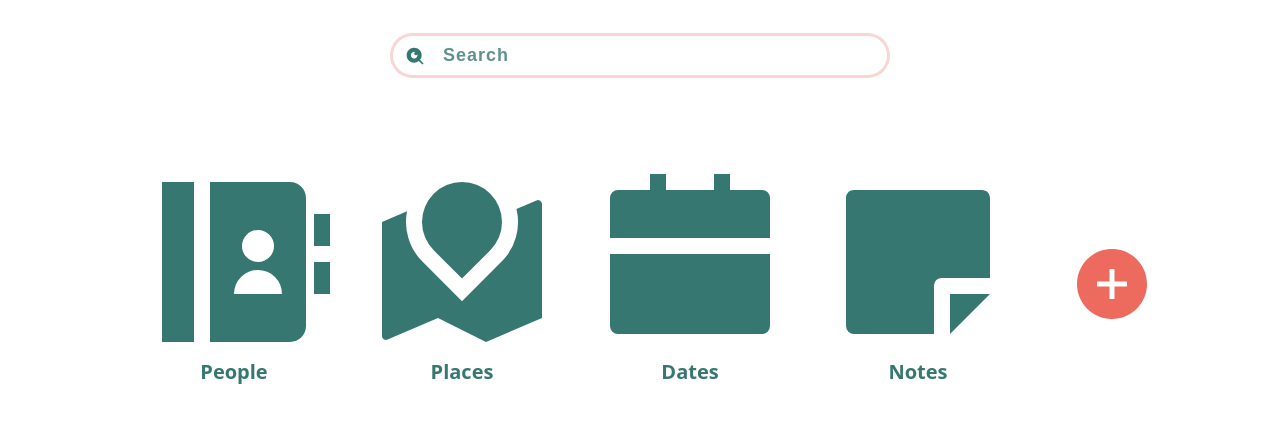
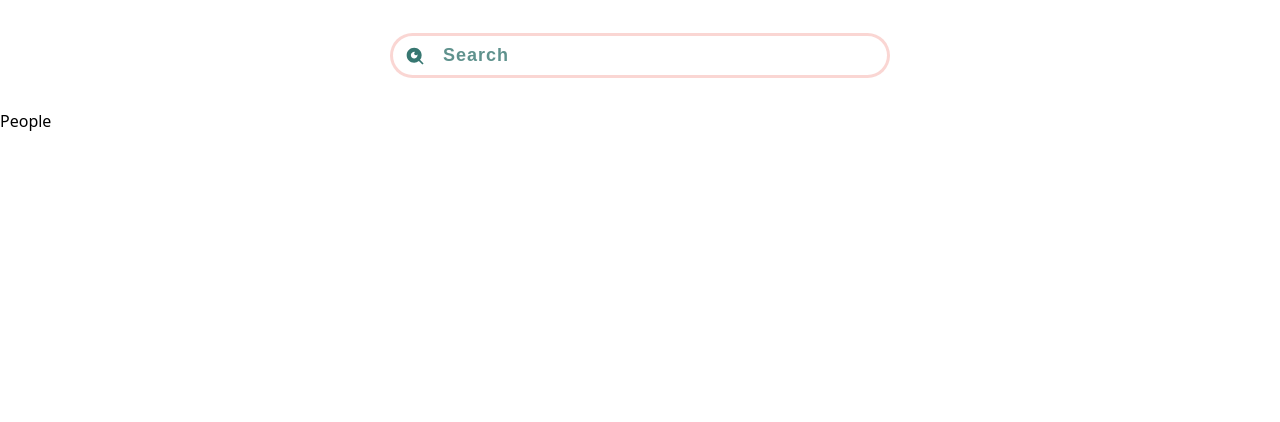
Before and after one commit to aymiller200/bandproject, a React (Create React App) app: page /people in a window 1280 px wide. Shown: the top 422 px of the page. Built offline with nearby package versions, Linux system fonts and the light colour scheme.

Commit message:
Routing set up with browser router and link

```diff
--- a/package.json
+++ b/package.json
@@ -13,6 +13,7 @@
     "react": "^18.2.0",
     "react-dom": "^18.2.0",
     "react-icons": "^4.6.0",
+    "react-router-dom": "^6.4.2",
     "react-scripts": "5.0.1",
     "typescript": "^4.8.4",
     "web-vitals": "^2.1.4"
--- a/src/App.tsx
+++ b/src/App.tsx
@@ -1,15 +1,14 @@
 import './App.css';
-import SearchBar from './components/Header/SearchBar';
+
 import Home from './pages/Home/Home';
 
 function App() {
   return (
- <>
+
     <div className="App">
-      <SearchBar />
+
       <Home />
     </div>
- </>
 
   );
 }
--- a/src/index.css
+++ b/src/index.css
@@ -28,6 +28,7 @@ li{
 
 a{
   text-decoration: none;
+
 }
 
 ::placeholder{
--- a/src/index.tsx
+++ b/src/index.tsx
@@ -2,11 +2,27 @@ import React from 'react';
 import './index.css';
 import App from './App';
 import ReactDOM from 'react-dom';
+import { BrowserRouter, Routes, Route} from 'react-router-dom';
+import SearchBar from './components/Header/SearchBar';
+import People from './pages/People/People';
+import Places from './pages/Places/Places';
+import Dates from './pages/Dates/Dates'
+import Notes from './pages/Notes/Notes'
 
 
 ReactDOM.render(
   <React.StrictMode>
-    <App />
+     <SearchBar />
+    <BrowserRouter>
+      <Routes>
+        <Route path="/" element={<App />}/>
+        <Route path="/people" element={<People/>}/>
+        <Route path="/places" element={<Places/>}/>
+        <Route path="/dates" element={<Dates />}/>
+        <Route path="/notes" element={<Notes />}/>
+      </Routes>
+    </BrowserRouter>
+
   </React.StrictMode>,
   document.getElementById('root')
 );
--- /dev/null
+++ b/src/pages/Dates/Dates.tsx
@@ -0,0 +1,9 @@
+const Dates = () => {
+  return(
+    <div>
+      Dates
+    </div>
+  )
+}
+
+export default Dates
--- a/src/pages/Home/Home.css
+++ b/src/pages/Home/Home.css
@@ -28,8 +28,9 @@
   border-radius: 20px;
   justify-content: center;
   font-size: 15rem;
-  color: var(--clr--primary);
+
 }
+
 
 .category--item:hover{
   cursor: pointer;
@@ -44,7 +45,6 @@
  }
 
  .add-category--button{
-
   font-size: 5rem;
   grid-area: b;
   display: flex;
--- a/src/pages/Home/Home.tsx
+++ b/src/pages/Home/Home.tsx
@@ -1,30 +1,38 @@
 import "./Home.css"
-import { useEffect, useState } from "react"
+import {Link} from "react-router-dom"
 import { RiContactsBookFill, RiRoadMapFill, RiCalendarFill, RiStickyNoteFill } from 'react-icons/ri'
 import {AiFillPlusCircle} from 'react-icons/ai'
 
 const Home = () => {
-
+const style={color: "var(--clr--primary)"}
 
   return (
     <div className='home--container'>
 
       <ul className='home--category-list'>
-        <li className='category--item category--people'>
+       <li className='category--item category--people'>
+        <Link to="/people" style={style}>
           <RiContactsBookFill />
           <h5>People</h5>
+        </Link>
         </li>
         <li className='category--item category--places'>
+          <Link to="/places" style={style}>
           <RiRoadMapFill />
           <h5>Places</h5>
+          </Link>
         </li>
         <li className='category--item category--calendar'>
+          <Link to="/dates" style={style}>
           <RiCalendarFill />
           <h5>Dates</h5>
+          </Link>
         </li>
         <li className='category--item category--notes'>
+          <Link to="/notes" style={style}>
           <RiStickyNoteFill />
           <h5>Notes</h5>
+          </Link>
         </li>
       </ul>
         <div className='add-category--button'>
--- /dev/null
+++ b/src/pages/Notes/Notes.tsx
@@ -0,0 +1,9 @@
+const Notes = () => {
+  return(
+    <div>
+      Notes
+    </div>
+  )
+}
+
+export default Notes
--- /dev/null
+++ b/src/pages/People/People.tsx
@@ -0,0 +1,9 @@
+const People = () => {
+  return(
+    <div>
+      People
+    </div>
+  )
+}
+
+export default People
--- /dev/null
+++ b/src/pages/Places/Places.tsx
@@ -0,0 +1,9 @@
+const Places = () => {
+  return(
+    <div>
+      Places
+    </div>
+  )
+}
+
+export default Places
```
Also changed, not shown: 1 other file (tests, documents, lock files or other folders).
